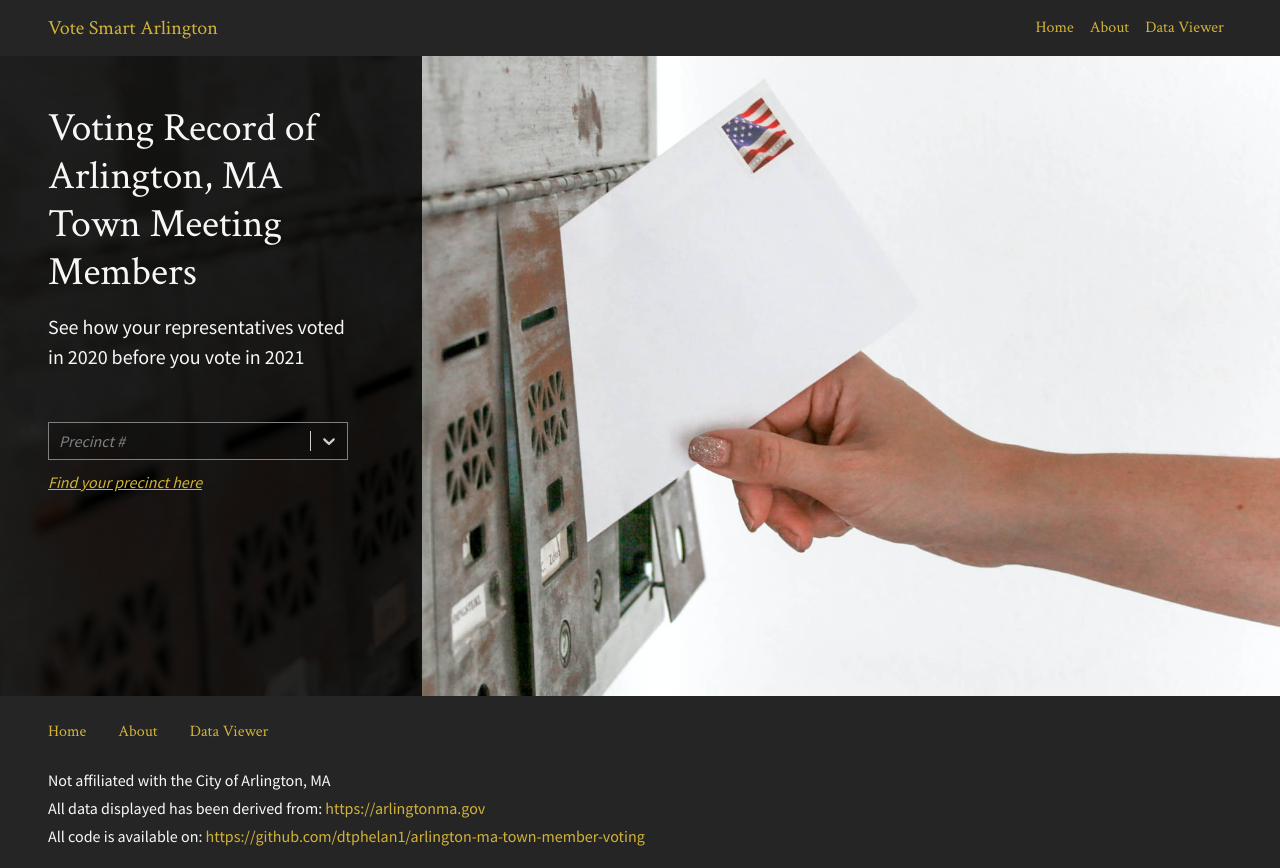
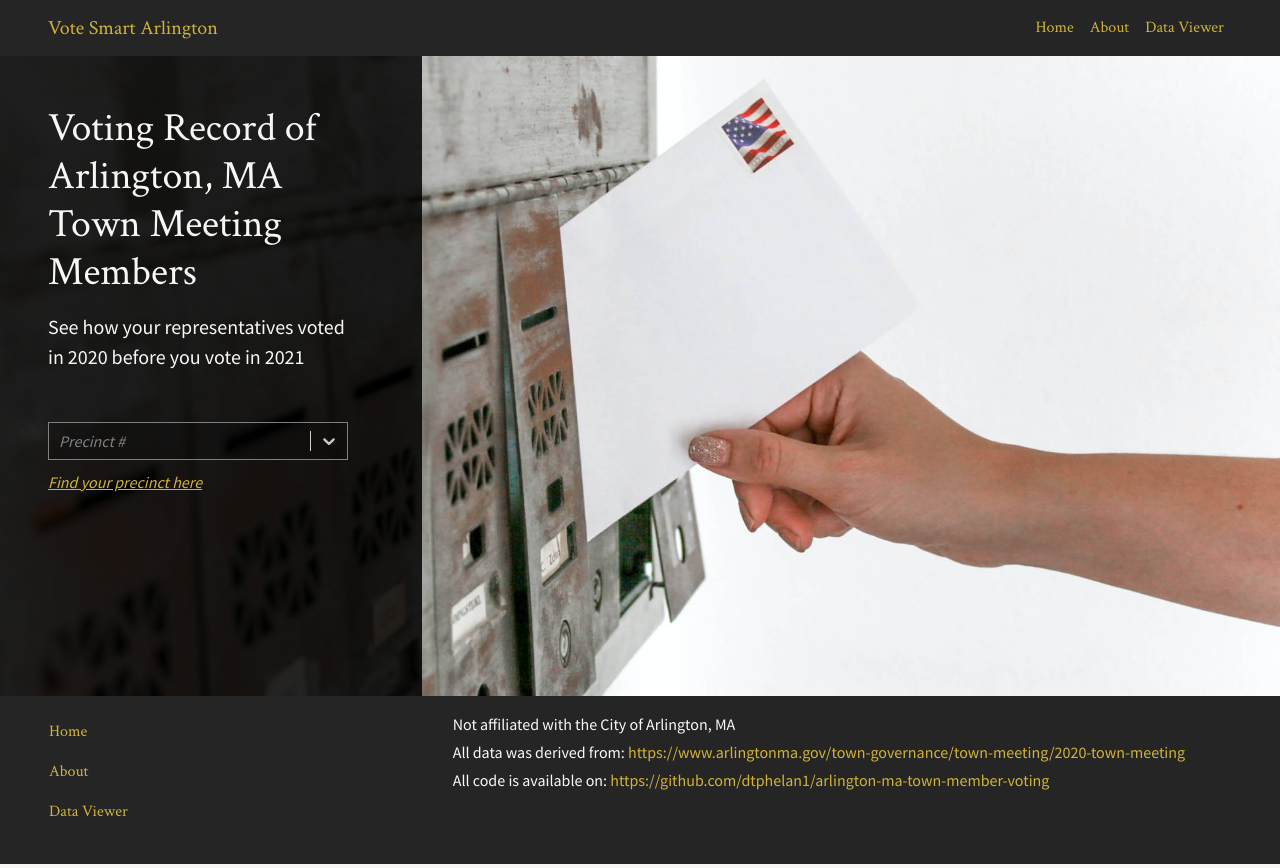
Before and after one commit to Dtphelan1/arlington-ma-town-member-voting, a React (Create React App) app in the folder front-end/: page /about in a window 1280 px wide. Built offline with nearby package versions, Linux system fonts and the light colour scheme.

Commit message:
polish on footer

```diff
--- a/front-end/src/components/AppFooter.js
+++ b/front-end/src/components/AppFooter.js
@@ -8,8 +8,8 @@ const footerCopy = {
       label: 'Not affiliated with the City of Arlington, MA'
     },
     {
-      label: 'All data displayed has been derived from:',
-      link: 'https://arlingtonma.gov'
+      label: 'All data was derived from:',
+      link: 'https://www.arlingtonma.gov/town-governance/town-meeting/2020-town-meeting'
     },
     {
       label: 'All code is available on:',
@@ -20,21 +20,23 @@ const footerCopy = {
 
 function AppFooter({ routes }) {
   return (
-    <footer className="app-lr-padding">
-      <nav className="nav text-dark">
+    <footer className="app-lr-padding container-fluid">
+      <div className="row justify-content-between">
+        <nav className="nav text-dark col-sm-4 flex-sm-column flex-row justify-content-sm-start justify-content-around">
           {routes.map(route => (
             <NavLink key={route.name} exact={route.exact} className="nav-link" activeClassName="active" to={route.path}>
               {route.name}
             </NavLink>
           ))}
         </nav>
-      <div id="footer-disclaimers">
+        <div id="footer-disclaimers" className="col-sm-8">
           {footerCopy.disclaimers.map(({ label, link }) => (
             <p key={label} className="text-light">
               {label} {link && <a href={link}>{link}</a>}
             </p>
           ))}
         </div>
+      </div>
     </footer>
   );
 }
--- a/front-end/src/styles/footer.scss
+++ b/front-end/src/styles/footer.scss
@@ -7,14 +7,6 @@ footer {
   .nav {
     font-family: $headings-font-family;
     margin-bottom: 1rem;
-    .nav-link {
-      &:first-of-type {
-        padding-left: 0;
-      }
-      &:last-of-type {
-        padding-right: 0;
-      }
-    }
   }
   a {
     color: $primary;
```
Lines whose indentation alone changed are shown as unchanged.
